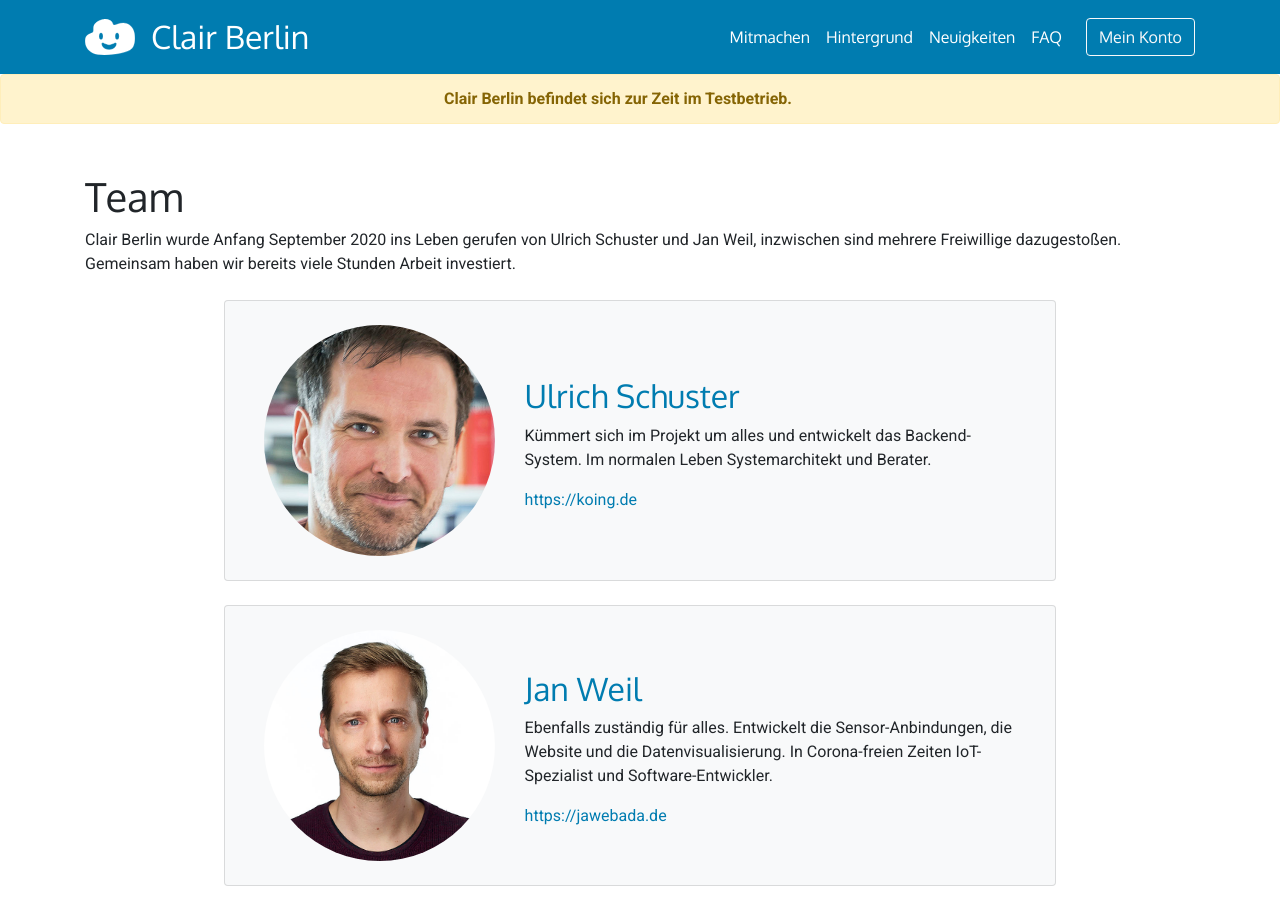
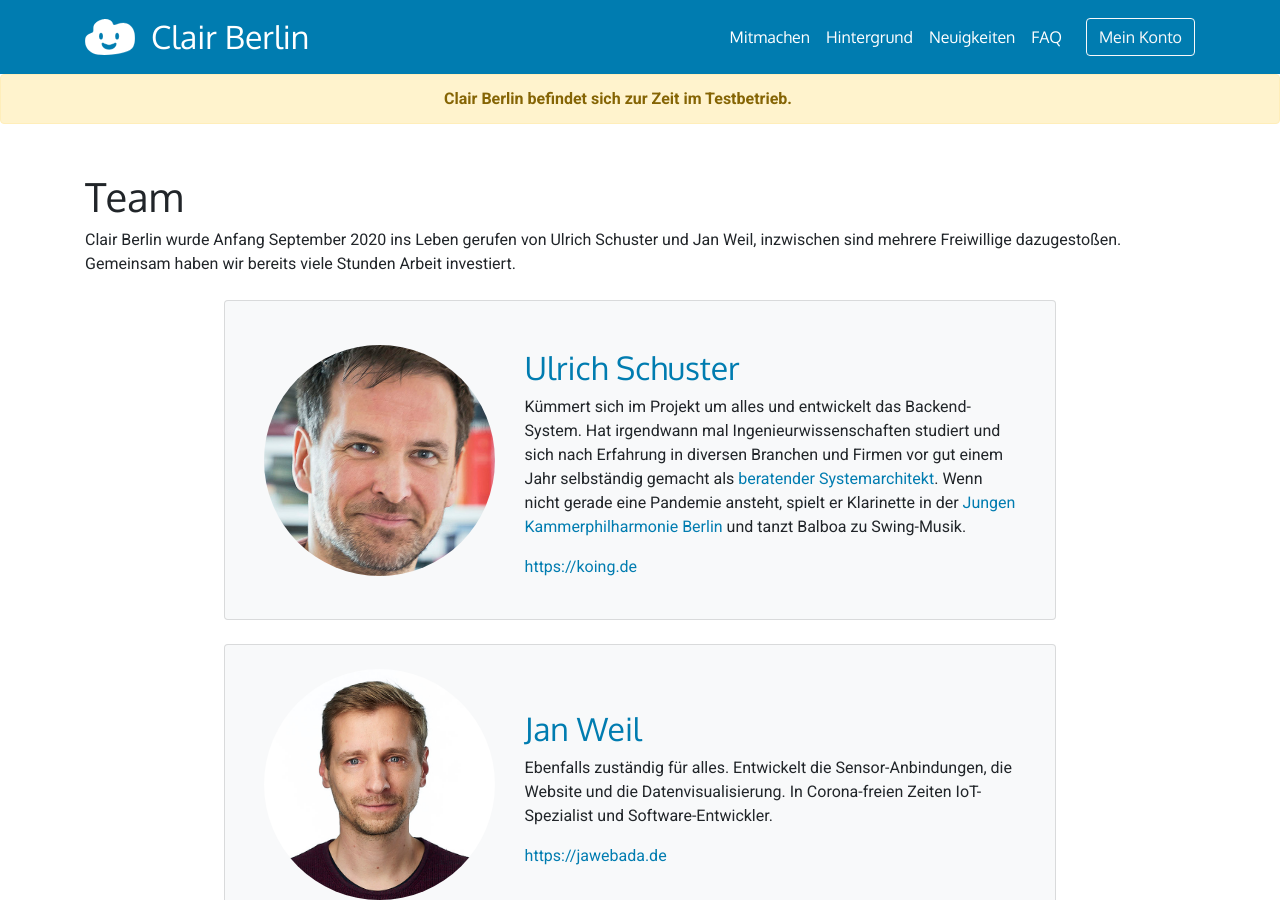
Before and after one commit to ClairBerlin/clair-website, a Jekyll site: the page built from team.md, in a window 1280 px wide and 900 px high. Built offline with Jekyll 4.4.1, drawn with Linux system fonts in a browser that asks for light colours.

Commit message:
Beefed-up Profile.

```diff
--- a/_data/team.yml
+++ b/_data/team.yml
@@ -1,6 +1,6 @@
 - name: Ulrich Schuster
   url: https://koing.de
-  description: Kümmert sich im Projekt um alles und entwickelt das Backend-System. Im normalen Leben Systemarchitekt und Berater.
+  description: Kümmert sich im Projekt um alles und entwickelt das Backend-System. Hat irgendwann mal Ingenieurwissenschaften studiert und sich nach Erfahrung in diversen Branchen und Firmen vor gut einem Jahr selbständig gemacht als [beratender Systemarchitekt](https://koing.de/expertise/). Wenn nicht gerade eine Pandemie ansteht, spielt er Klarinette in der [Jungen Kammerphilharmonie Berlin](http://www.jkp.berlin) und tanzt Balboa zu Swing-Musik.
   img: /img/us.png
 - name: Jan Weil
   url: https://jawebada.de
```
